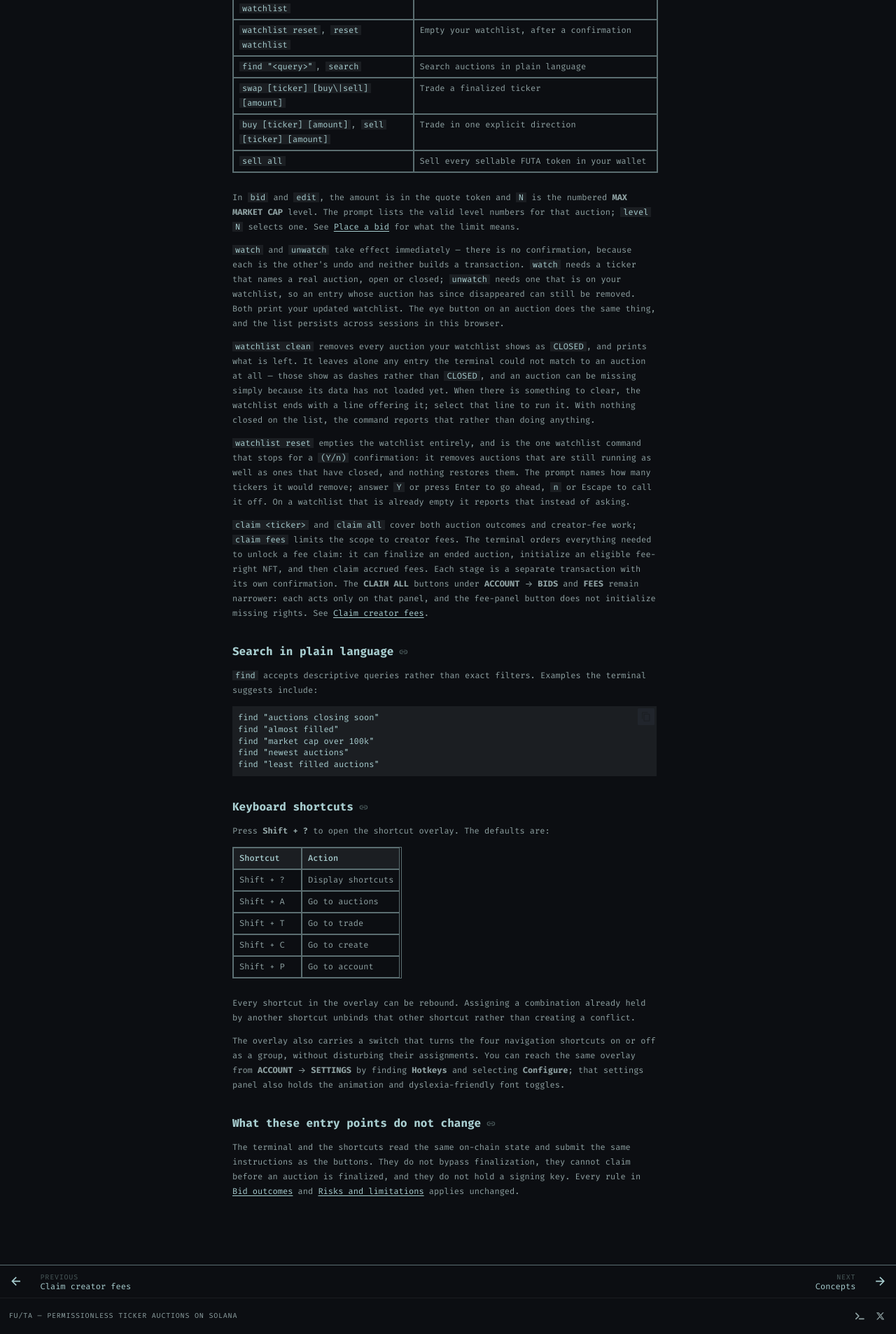
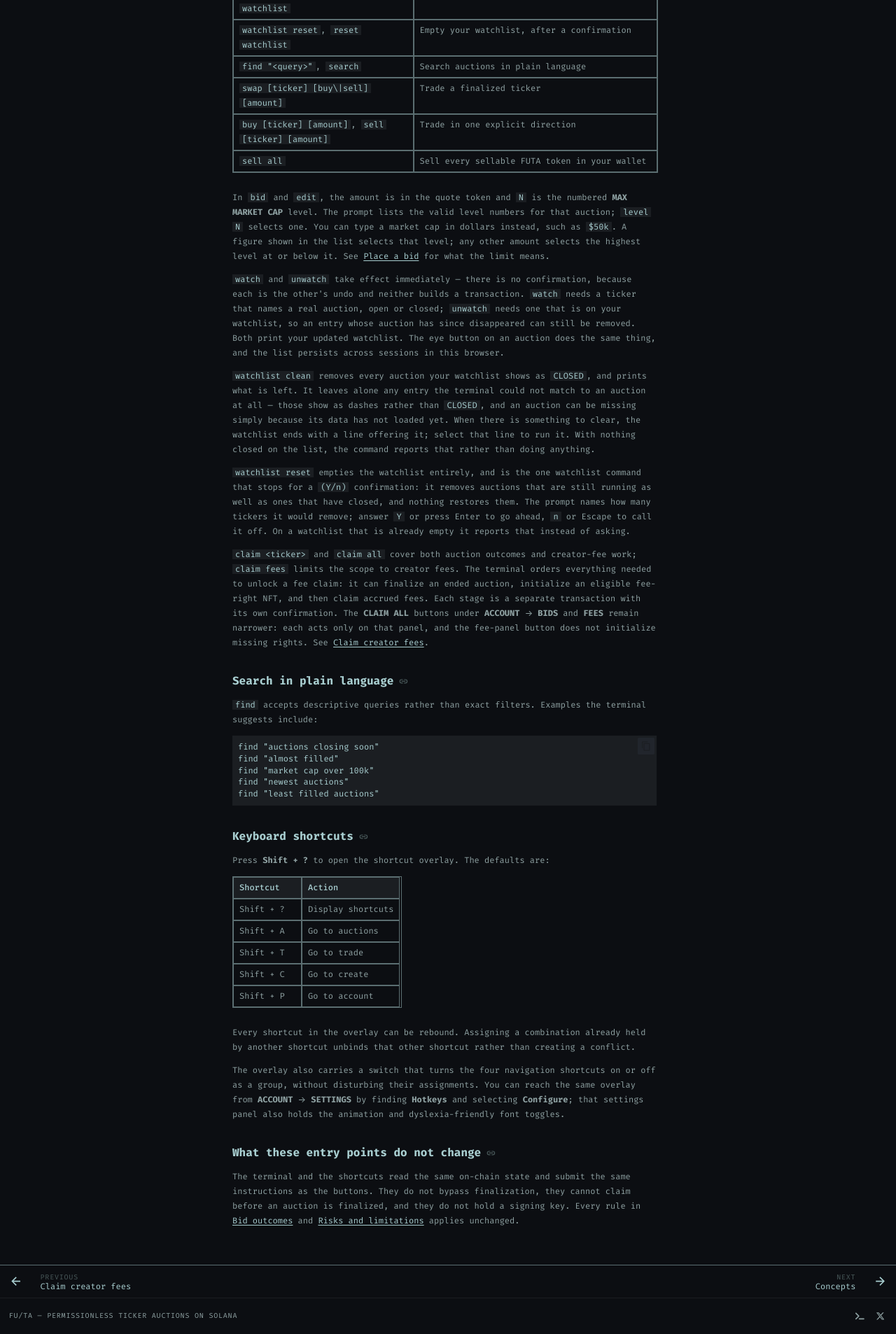
Before and after one commit to CrocSwap/futa-finance-docs, an MkDocs documentation site: the page built from website/docs/use-futa/guides/use-the-terminal.md, in a window 1280 px wide. Shown: the part 1423-3329 px from the top of the page at 70% size. Built offline with MkDocs 1.6.1 and Material for MkDocs 9.7.7, drawn with Linux system fonts in a browser that asks for light colours; comment, search, counter and statistics services are not loaded.

Commit message:
Sync public docs from upstream@f0d0d29

```diff
--- a/website/docs/use-futa/guides/use-the-terminal.md
+++ b/website/docs/use-futa/guides/use-the-terminal.md
@@ -41,7 +41,7 @@ A command that needs arguments you did not supply will prompt for them one at a
 | `buy [ticker] [amount]`, `sell [ticker] [amount]` | Trade in one explicit direction                                       |
 | `sell all`                                        | Sell every sellable FUTA token in your wallet                         |
 
-In `bid` and `edit`, the amount is in the quote token and `N` is the numbered **MAX MARKET CAP** level. The prompt lists the valid level numbers for that auction; `level N` selects one. See [Place a bid](place-a-bid.md) for what the limit means.
+In `bid` and `edit`, the amount is in the quote token and `N` is the numbered **MAX MARKET CAP** level. The prompt lists the valid level numbers for that auction; `level N` selects one. You can type a market cap in dollars instead, such as `$50k`. A figure shown in the list selects that level; any other amount selects the highest level at or below it. See [Place a bid](place-a-bid.md) for what the limit means.
 
 `watch` and `unwatch` take effect immediately — there is no confirmation, because each is the other's undo and neither builds a transaction. `watch` needs a ticker that names a real auction, open or closed; `unwatch` needs one that is on your watchlist, so an entry whose auction has since disappeared can still be removed. Both print your updated watchlist. The eye button on an auction does the same thing, and the list persists across sessions in this browser.
 
```
